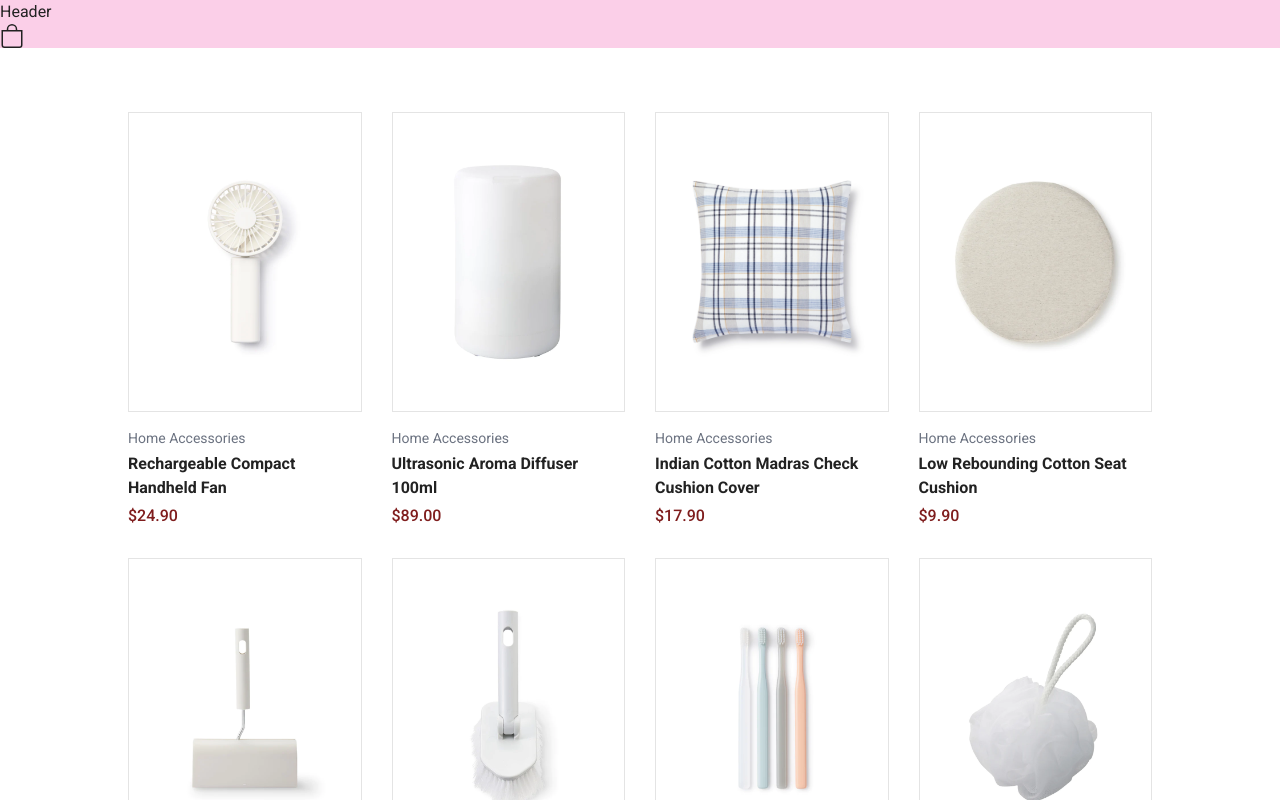
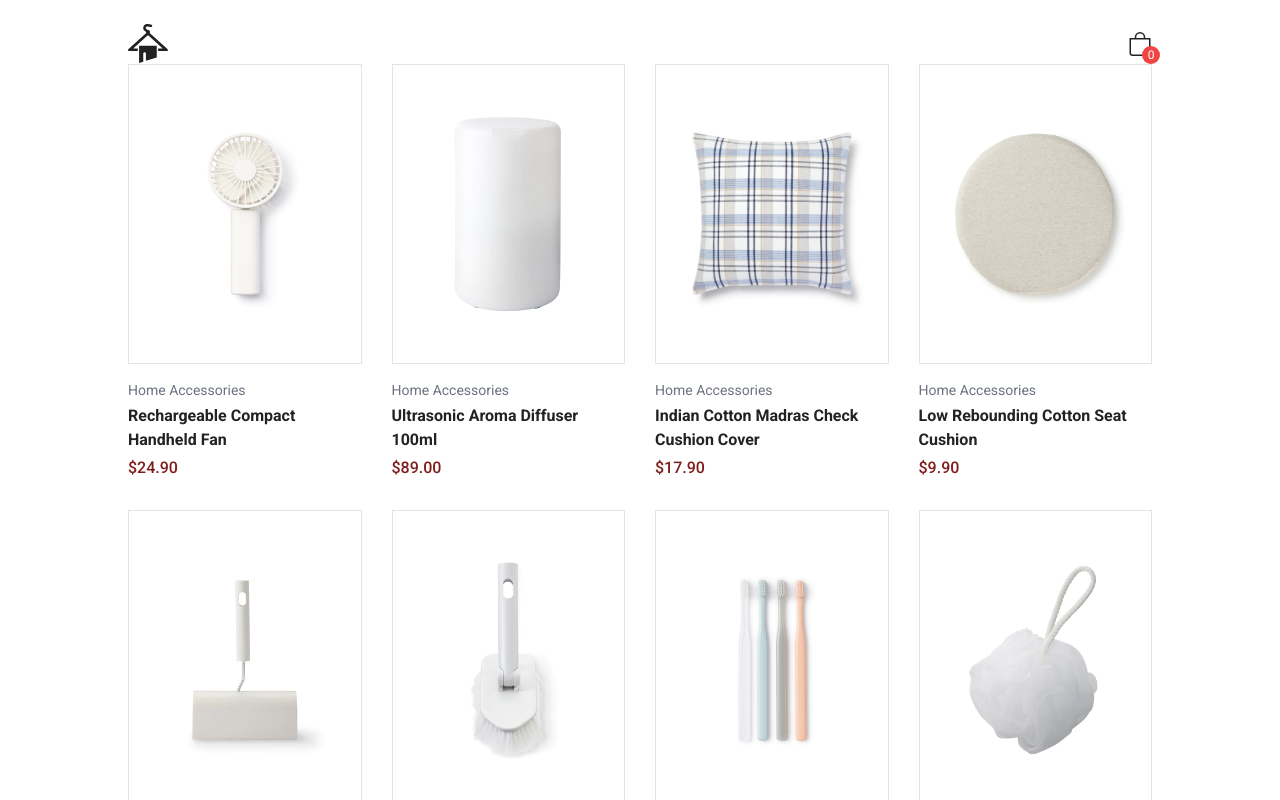
Before and after one commit to zgawlak/ecommerce-shop, a React (Create React App) app: page / in a window 1280 px wide. Shown: the top 800 px of the page. Built offline with nearby package versions, Linux system fonts and the light colour scheme.

Commit message:
Create header scroll effect, add cart amount placeholder to icon

```diff
--- a/src/components/Header.js
+++ b/src/components/Header.js
@@ -1,15 +1,36 @@
-import React, { useContext } from 'react';
+import React, { useContext, useState, useEffect } from 'react';
 import { SidebarContext } from '../contexts/SidebarContext';
+import { CartContext } from '../contexts/CartContext';
+import { Link } from 'react-router-dom';
 import { BsBag } from 'react-icons/bs';
+import Logo from '../img/logo.svg';
 
 const Header = () => {
+  const [isActive, setIsActive] = useState(false);
   const { isOpen, setIsOpen } = useContext(SidebarContext);
-  return <header className="bg-pink-200">
-    <div>Header</div>
-    <div onClick={() => setIsOpen(!isOpen)} className="cursor-pointer flex relative">
-      <BsBag className="text-2xl" />
-    </div>
-  </header>;
+  const { itemAmount, setItemAmount } = useContext(CartContext);
+
+  useEffect( () => {
+    window.addEventListener('scroll', () => {
+      window.scrollY > 60 ? setIsActive(true) : setIsActive(false);
+    })
+  });
+
+  return (
+    <header className={`${isActive ? 'bg-white py-4 shadow-md' : 'bg-none py-6'} fixed w-full z-10 transition-all`}>
+      <div className="container mx-auto flex items-center justify-between h-full">
+        <Link to={'/'}>
+          <div>
+            <img className="w-[40px]" src={Logo} alt="logo" />
+          </div>
+        </Link>
+        <div onClick={() => setIsOpen(!isOpen)} className="cursor-pointer flex relative">
+          <BsBag className="text-2xl" />
+          <div className="bg-red-500 absolute -right-2 -bottom-2 text-[12px] w-[18px] h-[18px] text-white rounded-full flex justify-center items-center">{itemAmount}</div>
+        </div>
+      </div>
+    </header>
+  );
 };
 
 export default Header;
--- a/src/contexts/CartContext.js
+++ b/src/contexts/CartContext.js
@@ -4,6 +4,8 @@
 
 const CartProvider = ({ children }) => {
   const [cart, setCart] = useState([]);
+  const [itemAmount, setItemAmount] = useState(0);
+
   const addToCart = (product, id) => {
     const newItem = { ...product, amount: 1 }
     const cartItem = cart.find(item => {
@@ -60,7 +62,7 @@
     }
   }
 
-  return <CartContext.Provider value={{ cart, addToCart, removeFromCart, clearCart, increaseAmount, decreaseAmount }}>{children}</CartContext.Provider>;
+  return <CartContext.Provider value={{ cart, itemAmount, addToCart, removeFromCart, clearCart, increaseAmount, decreaseAmount }}>{children}</CartContext.Provider>;
 };
 
 export default CartProvider;
```
Also changed, not shown: src/img/logo.svg.
